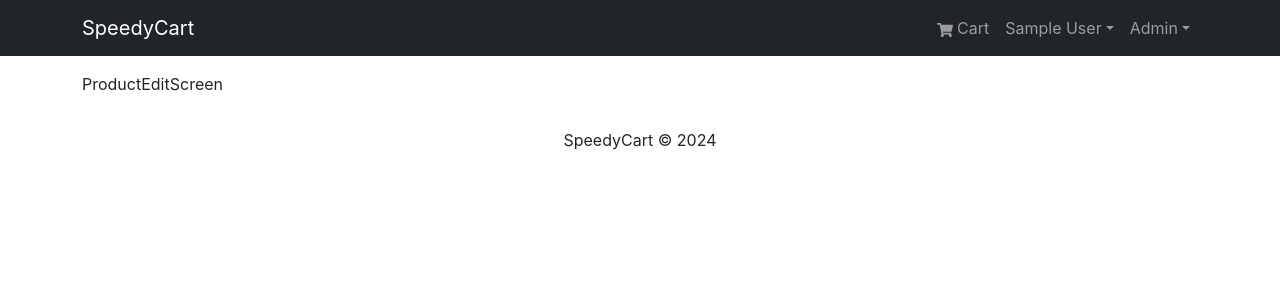
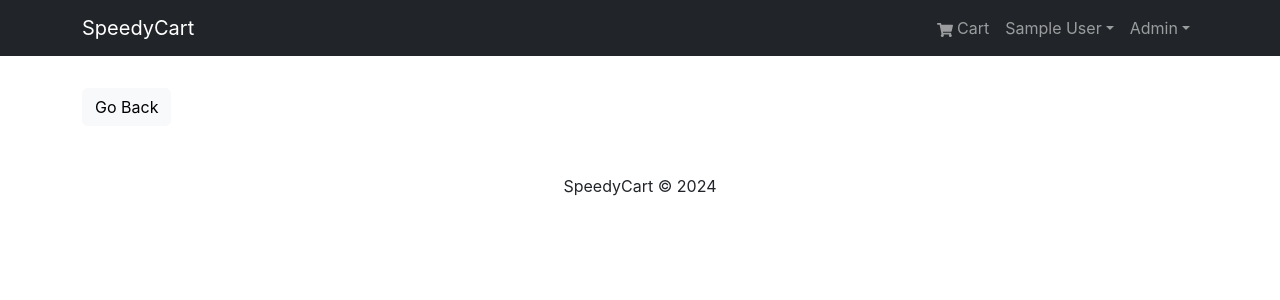
Before and after one commit to csabatoth627/speedycart-frontend, a React (Create React App) app: page /admin/product/1/edit in a window 1280 px wide. Shown: the top 300 px of the page. Built offline with nearby package versions, Linux system fonts and the light colour scheme; no server answers; sample sign-in values are in the browser's storage.

Commit message:
feat:create go back link (ProductEditScreen.jsx)

```diff
--- a/src/screens/admin/ProductEditScreen.jsx
+++ b/src/screens/admin/ProductEditScreen.jsx
@@ -1,6 +1,6 @@
 import React, { useEffect, useState } from "react";
 import { useGetProductDetailsQuery } from "../../slices/productApiSlice";
-import { useParams } from "react-router-dom";
+import { useParams, Link, useNavigate } from "react-router-dom";
 
 const ProductEditScreen = () => {
   const { id: productId } = useParams();
@@ -34,7 +34,11 @@ const ProductEditScreen = () => {
   }, [product]);
 
 
-  return <div>ProductEditScreen</div>;
+  return <>
+  <Link to="/admin/productlist" className="btn btn-light my-3">
+    Go Back
+  </Link>
+  </>;
 };
 
 export default ProductEditScreen;
```
